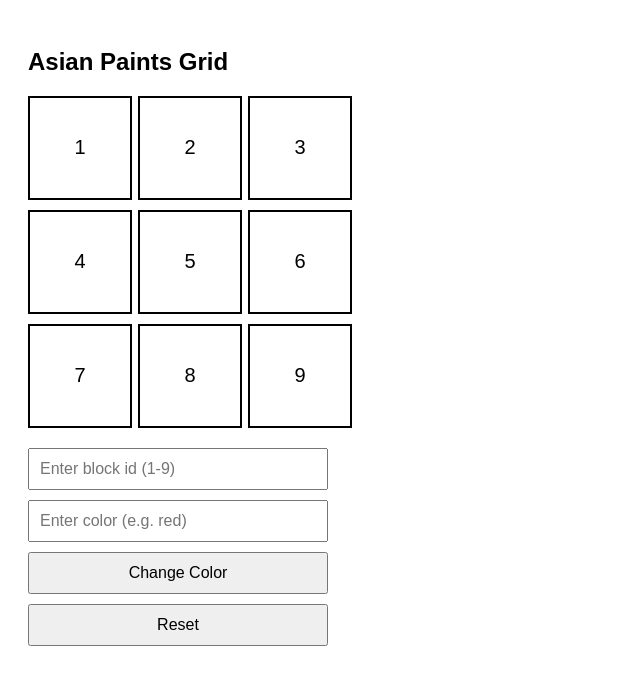
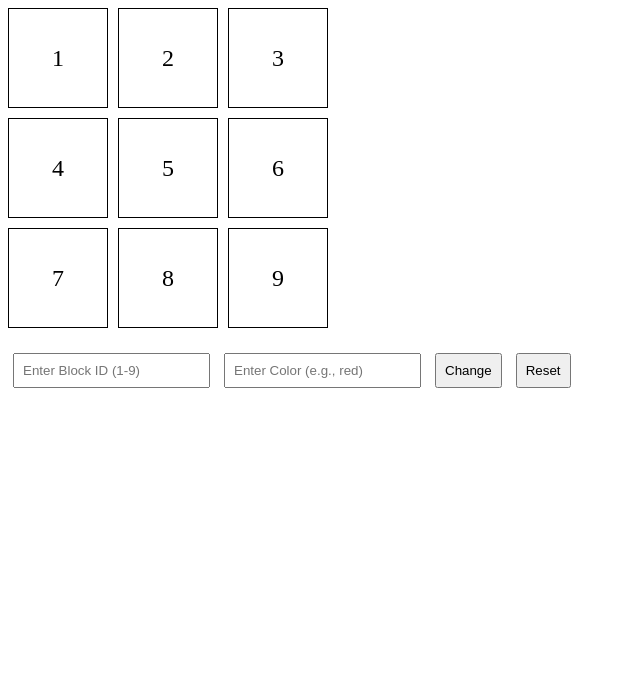
Before and after one commit to acciojob/Replit-Asian-Paints-ankitadhaakad, a website: page main.html in a window 1280 px wide. Both pictures are taken after a click on the button "Reset". Shown: the whole page, without its empty margins (0-640 px from the left). Drawn offline with Linux system fonts and the light colour scheme.

Commit message:
created a submission

```diff
--- a/main.html
+++ b/main.html
@@ -1,16 +1,35 @@
 <!DOCTYPE html>
 <html lang="en">
 <head>
-  <meta charset="UTF-8">
+  <meta charset="UTF-8" />
   <title>Asian Paints Grid</title>
-  <link rel="stylesheet" href="styles.css">
+  <style>
+    .grid-container {
+      display: grid;
+      grid-template-columns: repeat(3, 100px);
+      grid-template-rows: repeat(3, 100px);
+      gap: 10px;
+      margin-bottom: 20px;
+    }
+    .grid-item {
+      display: flex;
+      justify-content: center;
+      align-items: center;
+      font-size: 24px;
+      border: 1px solid #000;
+      background-color: transparent;
+    }
+    input, button {
+      margin: 5px;
+      padding: 8px;
+    }
+  </style>
 </head>
 <body>
-  <h2>Asian Paints Grid</h2>
 
-  <!-- Grid Container -->
-  <div id="grid-container">
-    <!-- Grid Items with unique IDs 1-9 -->
+  <!-- ✅ Correct container class -->
+  <div class="grid-container">
+    <!-- ✅ grid-item class and ids 1-9 with correct text -->
     <div class="grid-item" id="1">1</div>
     <div class="grid-item" id="2">2</div>
     <div class="grid-item" id="3">3</div>
@@ -22,14 +41,39 @@
     <div class="grid-item" id="9">9</div>
   </div>
 
-  <!-- Inputs & Buttons -->
-  <div class="controls">
-    <input type="text" id="block_id" placeholder="Enter block id (1-9)">
-    <input type="text" id="colour_id" placeholder="Enter color (e.g. red)">
-    <button id="change_button">Change Color</button>
-    <button id="Reset">Reset</button>
-  </div>
+  <!-- ✅ Inputs with correct IDs -->
+  <input type="number" id="block_id" placeholder="Enter Block ID (1-9)" />
+  <input type="text" id="colour_id" placeholder="Enter Color (e.g., red)" />
 
-  <script src="script.js"></script>
+  <!-- ✅ Button IDs and text must match test -->
+  <button id="change_button">Change</button>
+  <button id="reset_button">Reset</button>
+
+  <script>
+    const changeButton = document.getElementById("change_button");
+    const resetButton = document.getElementById("reset_button");
+
+    function resetGridColors() {
+      for (let i = 1; i <= 9; i++) {
+        document.getElementById(i.toString()).style.backgroundColor = "transparent";
+      }
+    }
+
+    changeButton.addEventListener("click", () => {
+      const blockId = document.getElementById("block_id").value;
+      const color = document.getElementById("colour_id").value;
+
+      if (blockId < 1 || blockId > 9) {
+        alert("Please enter a valid Block ID between 1 and 9.");
+        return;
+      }
+
+      resetGridColors();
+      document.getElementById(blockId).style.backgroundColor = color;
+    });
+
+    resetButton.addEventListener("click", resetGridColors);
+  </script>
+
 </body>
 </html>
--- a/script.js
+++ /dev/null
@@ -1,26 +0,0 @@
-document.getElementById("change_button").addEventListener("click", function () {
-  const blockId = document.getElementById("block_id").value.trim();
-  const color = document.getElementById("colour_id").value.trim();
-
-  // Reset all blocks to transparent
-  for (let i = 1; i <= 9; i++) {
-    document.getElementById(i.toString()).style.backgroundColor = "transparent";
-  }
-
-  // Change only the specified block if valid
-  if (blockId >= 1 && blockId <= 9) {
-    const block = document.getElementById(blockId);
-    block.style.backgroundColor = color;
-  } else {
-    alert("Invalid block ID. Enter a number from 1 to 9.");
-  }
-});
-
-// Reset all blocks and inputs
-document.getElementById("Reset").addEventListener("click", function () {
-  for (let i = 1; i <= 9; i++) {
-    document.getElementById(i.toString()).style.backgroundColor = "transparent";
-  }
-  document.getElementById("block_id").value = "";
-  document.getElementById("colour_id").value = "";
-});
--- a/styles.css
+++ /dev/null
@@ -1,34 +0,0 @@
-body {
-  font-family: Arial, sans-serif;
-  padding: 20px;
-}
-
-#grid-container {
-  display: grid;
-  grid-template-columns: repeat(3, 100px);
-  grid-gap: 10px;
-  margin-bottom: 20px;
-}
-
-.grid-item {
-  width: 100px;
-  height: 100px;
-  border: 2px solid #000;
-  display: flex;
-  align-items: center;
-  justify-content: center;
-  background-color: transparent;
-  font-size: 20px;
-}
-
-.controls {
-  max-width: 300px;
-  display: flex;
-  flex-direction: column;
-  gap: 10px;
-}
-
-input, button {
-  padding: 10px;
-  font-size: 16px;
-}
```
